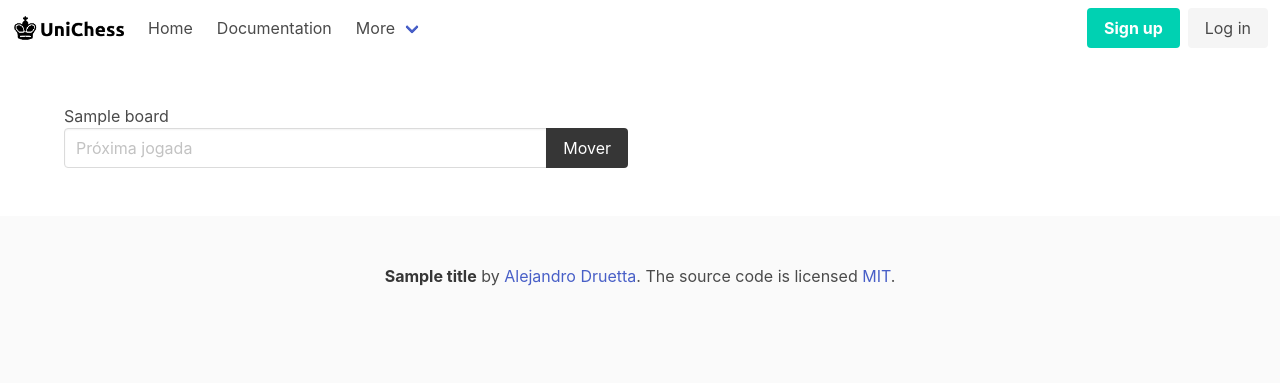
After one commit to aledruetta/UniChess, a Flask app: template xadrez/templates/board.html in a window 1280 px wide. The commit adds this page. Shown: the top 383 px of the page. Run offline with Flask 2, Linux system fonts and the light colour scheme; the template is opened without the code that fills it: most values are stand-ins (such as "Sample title", 1, 10 or a date in 2020); some libraries are stand-ins or nearby versions.

Commit message:
Board page

```diff
--- /dev/null
+++ b/xadrez/templates/board.html
@@ -0,0 +1,38 @@
+{% extends "base.html" %}
+
+{% block main %}
+
+  <section class="section chessboard">
+    <div class="container">
+      <div class="columns is-centered">
+
+        <div class="column is-half">
+          <div>
+          {{ board | safe }}
+          </div>
+          <div>
+            <form>
+
+							<div class="field has-addons">
+								<div class="control is-expanded">
+									<input class="input" type="text" placeholder="Próxima jogada">
+								</div>
+								<div class="control">
+									<a class="button is-dark">
+										Mover
+									</a>
+								</div>
+							</div>
+
+            </form>
+          </div>
+        </div>
+
+        <div class="column is-half">
+        </div>
+
+      </div>
+    </div>
+  </section>
+
+{% endblock main %}
--- a/xadrez/templates/index.html
+++ b/xadrez/templates/index.html
@@ -27,5 +27,4 @@
     </div>
   </section>
 
-
 {% endblock main %}
```
Also changed, not shown: xadrez/ext/site/main.py (+7 -0 lines).
